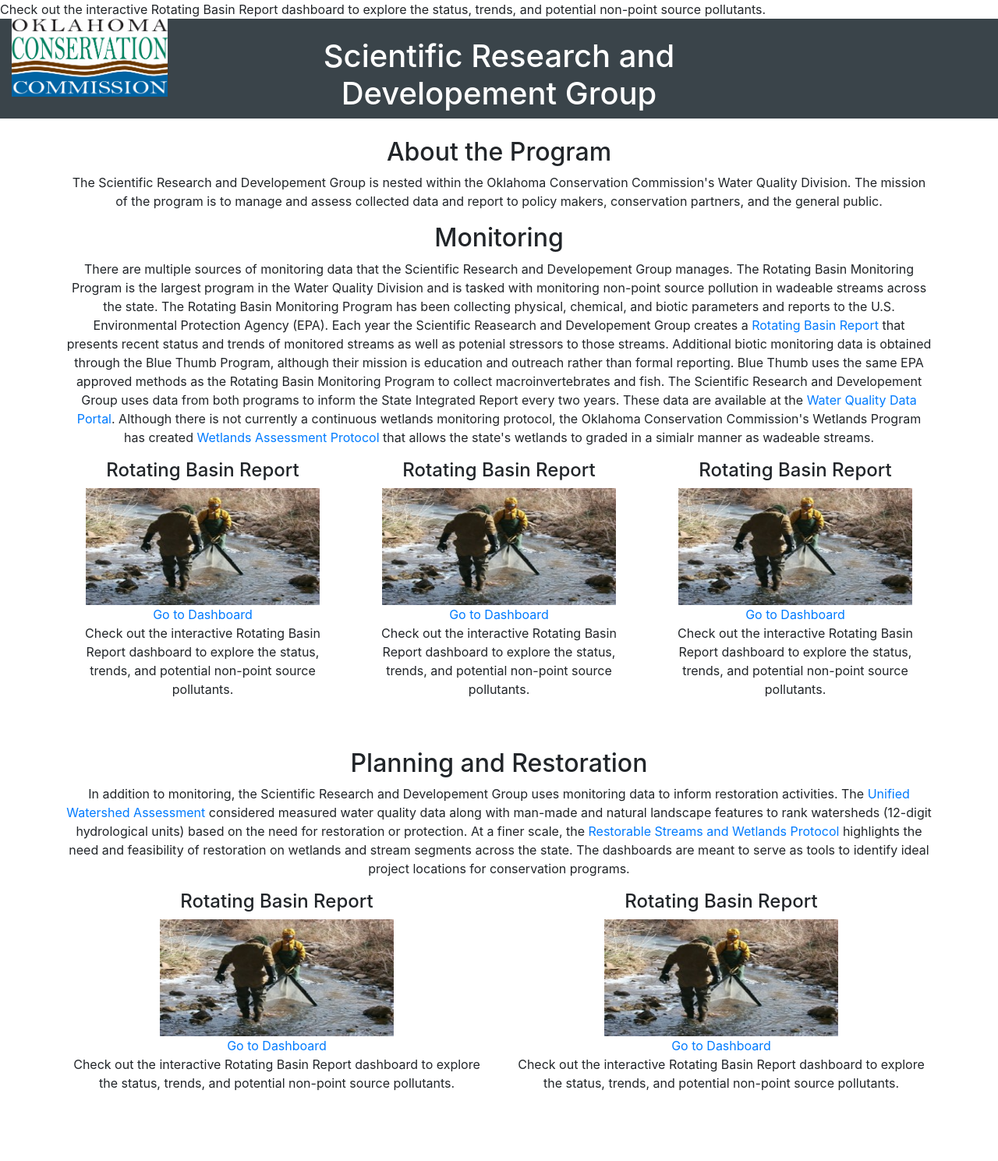
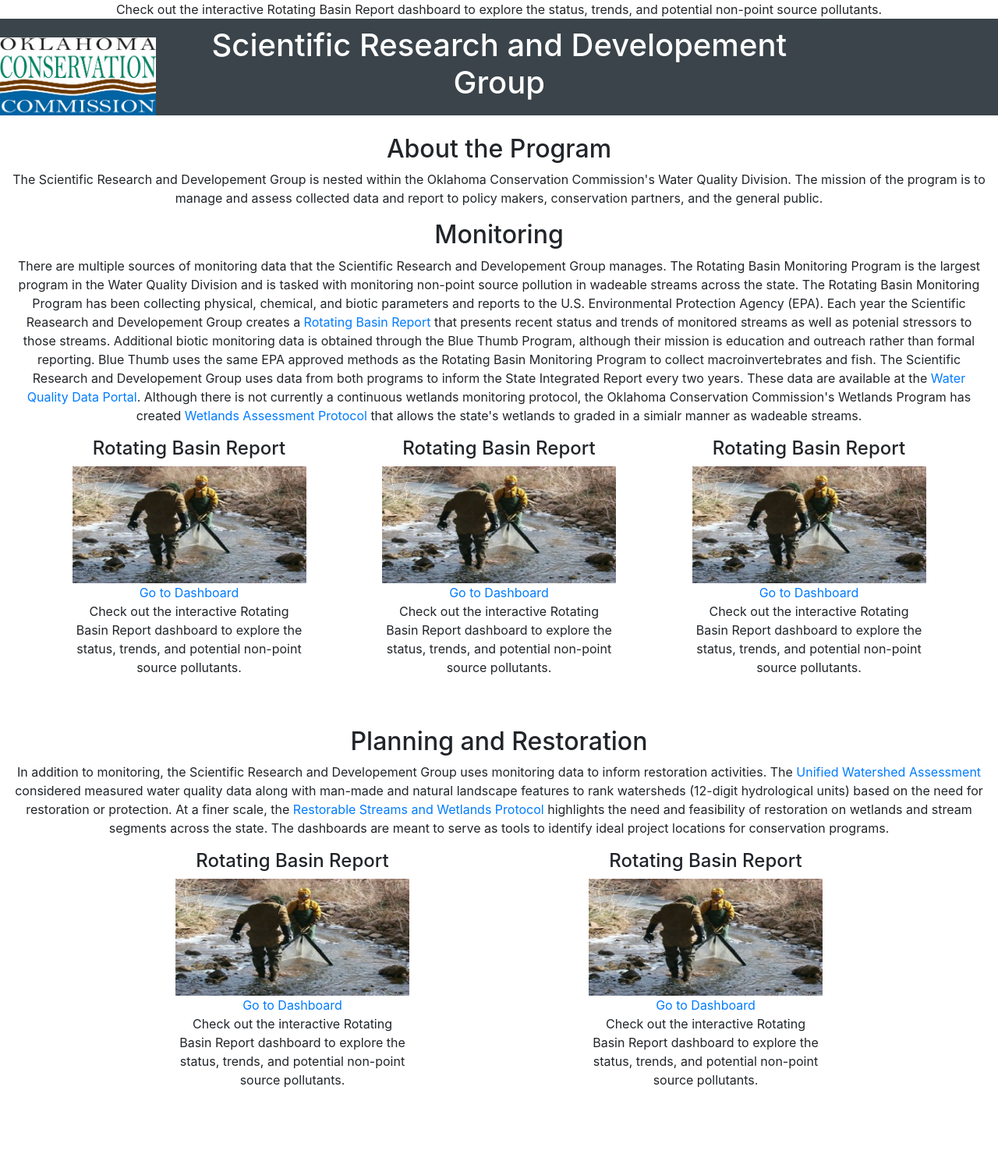
Before and after one commit to josephjdyer30-cmd/WQ_Dashboard_Hub, a Django app: template WQDashboardHome-project/dashboards/templates/dashboards/home.html in a window 1280 px wide. Shown: the whole page at 78% size. After the commit the page ends 1395 px from the top, so only its background shows below. Run offline with Django 5.2, Linux system fonts and the light colour scheme; the template is opened without the code that fills it: values that come from a table or form of the project are taken from there, others are empty; data comes from the database, SQL or seed files in the repository; both versions use the stored data as it was after the commit.

Commit message:
Updates 11/21/2025

```diff
--- a/WQDashboardHome-project/WQDashboardHome/settings.py
+++ b/WQDashboardHome-project/WQDashboardHome/settings.py
@@ -125,3 +125,8 @@
 # https://docs.djangoproject.com/en/5.2/ref/settings/#default-auto-field
 
 DEFAULT_AUTO_FIELD = "django.db.models.BigAutoField"
+
+try:
+    from .local_settings import *
+except ImportError:
+    print("Looks like there is no local file. You must be in production.")
--- a/WQDashboardHome-project/dashboards/templates/dashboards/home.html
+++ b/WQDashboardHome-project/dashboards/templates/dashboards/home.html
@@ -1,29 +1,74 @@
-<link rel="stylesheet" href="https://cdn.jsdelivr.net/npm/bootstrap@4.4.1/dist/css/bootstrap.min.css" integrity="sha384-Vkoo8x4CGsO3+Hhxv8T/Q5PaXtkKtu6ug5TOeNV6gBiFeWPGFN9MuhOf23Q9Ifjh" crossorigin="anonymous">
-
 {% load static %}
 {{ project.description|safe}}
 
-<div class="container-fluid text-center">
-    <div style="background-color: #3A444A;" class="row">
-        <div class="col-sm-3">
+<head>
+
+<link rel="stylesheet" href="https://cdn.jsdelivr.net/npm/bootstrap@4.4.1/dist/css/bootstrap.min.css" integrity="sha384-Vkoo8x4CGsO3+Hhxv8T/Q5PaXtkKtu6ug5TOeNV6gBiFeWPGFN9MuhOf23Q9Ifjh" crossorigin="anonymous">
+<style>
+    body {
+        width: 100%;
+        text-align: center;
+    }
+
+    .container {
+        text-align: center;
+        max-width: 1400px;
+    }
+
+    .flex-container {
+        display: flex;
+        justify-content: space-evenly;
+        align-items: start;
+        gap: 20px;
+        flex-wrap: wrap;
+        max-width: 1400px;
+    }
+
+    .flex-row {
+        display: inline-flex;
+        justify-content: stretch;
+        flex-wrap: nowrap;
+        background-color: #3A444A;
+        width: 100%;
+        gap: 20px;
+    }
+
+    .item {
+        align-content: center;
+        width: 210px;
+    }
+
+    .title {
+        align-content: center;
+        justify-content: center;
+        flex-grow: 2;
+    }
+
+    .box {
+        max-width: 300px;
+    }
+</style>
+
+</head>
+
+<div class="flex-row">
+    <div class="item">
+        <br>
         <img src="static/dashboards/new_logo.png" height="100px" width="200px" align="left">
     </div>
 
-        <div class="col-sm-6">
-            <br>
+    <div class="title">
         <h1 style="color: #FFFFFF;">Scientific Research and Developement Group</h1>
     </div>
 
-        <div class="col-sm-3">
+    <div class="item">
 
     </div>
 
-        <br>
-    </div>
 </div>
 
-
-<div class="container text-center">
+<body>
+    <div class="container">
         <br>
         <h2>About the Program</h2>
         <p>The Scientific Research and Developement Group is nested within the Oklahoma Conservation Commission's Water Quality Division.
@@ -46,13 +91,9 @@
             to graded in a simialr manner as wadeable streams.
         </p>
 
-</div>
+        <div class="flex-container">
 
-<div class="container text-center">
-
-    <div class = "row">
-
-        <div class="col-sm-4">
+            <div class="box">
                 <h4>{{ rbr.title }}</h4>
                 <img src="{{ rbr.image.url }}" height = 150 width = 300>
                 <br>
@@ -61,7 +102,7 @@
 
             </div>
 
-        <div class="col-sm-4">
+            <div class="box">
                 <h4>{{ okram.title }}</h4>
                 <img src="{{ okram.image.url }}" height = 150 width = 300>
                 <br>
@@ -69,7 +110,7 @@
                 <p>{{ okram.description }}</p>
             </div>
 
-        <div class="col-sm-4">
+            <div class="box">
                 <h4>{{ dataPort.title }}</h4>
                 <img src="{{ dataPort.image.url }}" height = 150 width = 300>
                 <br>
@@ -79,10 +120,11 @@
 
         </div>
 
-
     </div>
 
-<div class="container text-center">
+
+
+    <div class="container">
         <br>
         <br>
         <h2>Planning and Restoration</h2>
@@ -94,9 +136,9 @@
             locations for conservation programs.
         </p>
 
-    <div class = "row">
+        <div class = "flex-container">
 
-        <div class="col-sm-6">
+            <div class="box">
                 <h4>{{ uwa.title }}</h4>
                 <img src="{{ uwa.image.url }}" height = 150 width = 300>
                 <br>
@@ -104,7 +146,7 @@
                 <p>{{ uwa.description }}</p>
             </div>
 
-        <div class="col-sm-6">
+            <div class="box">
                 <h4>{{ rwip.title }}</h4>
                 <img src="{{ rwip.image.url }}" height = 150 width = 300>
                 <br>
@@ -118,3 +160,4 @@
         <br>
 
     </div>
+</body>
--- a/WQDashboardHome-project/dashboards/views.py
+++ b/WQDashboardHome-project/dashboards/views.py
@@ -6,7 +6,7 @@
     rbr = Project.objects.get(title = "Rotating Basin Report")
     uwa = Project.objects.get(title = "Unified Watershed Assessment")
     dataPort = Project.objects.get(title = "Water Quality Data Portal")
-    okram = Project.objects.get(title = "Wetlands Assessment (OKRAM)")
+    okram = Project.objects.get(title = "Wetlands Assessment")
     rwip = Project.objects.get(title = "Restorable Streams and Wetlands Protocol")
 
     return render(request, "dashboards/home.html", {'projects':projects, 'rbr':rbr, 'uwa':uwa, 'dataPort':dataPort, 'okram':okram, 'rwip':rwip})
```
Also changed, not shown: WQDashboardHome-project/db.sqlite3. Lines whose indentation alone changed are shown as unchanged.
